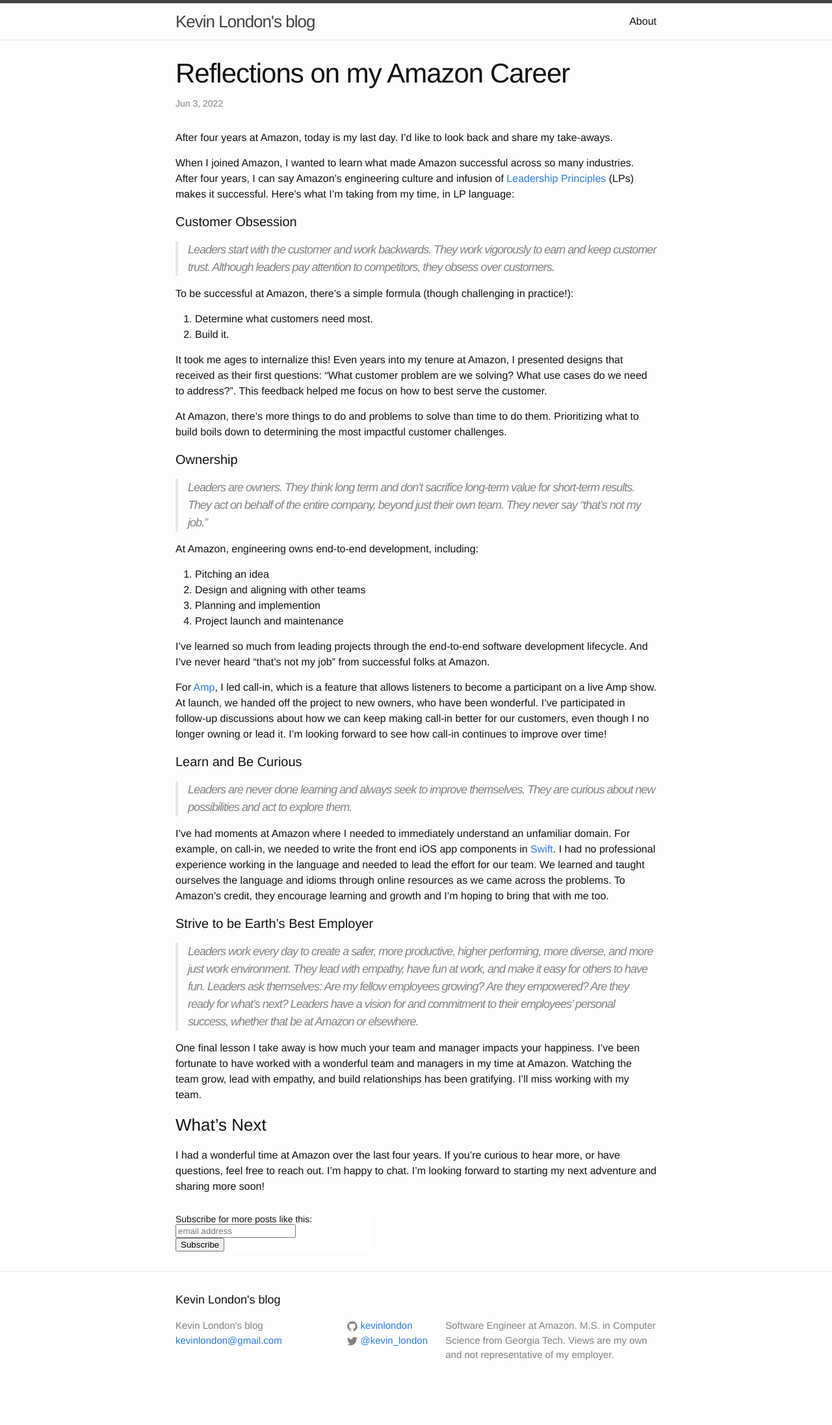
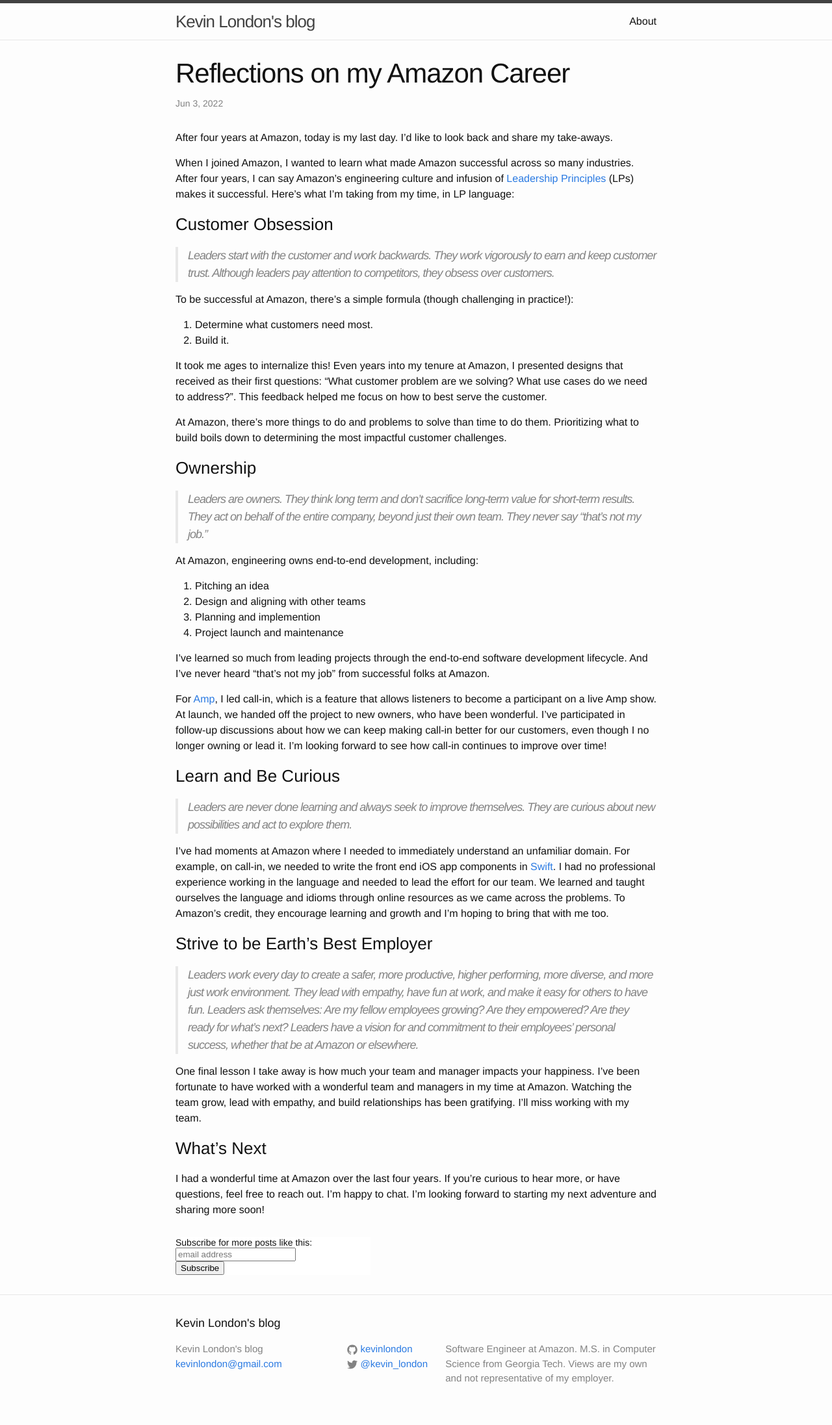
Before and after one commit to kevinlondon/kevinlondon.github.io, a Jekyll site: the page built from _posts/2022-06-03-reflections-amazon-career.md, in a window 1280 px wide. Shown: the whole page at 65% size. Built offline with Jekyll 4.4.1, drawn with Linux system fonts in a browser that asks for light colours; comment, search, counter and statistics services are not loaded; before the commit the page ends 2157 px from its top, so only the background shows below that.

Commit message:
Increase headline size

```diff
--- a/_posts/2022-06-03-reflections-amazon-career.md
+++ b/_posts/2022-06-03-reflections-amazon-career.md
@@ -13,7 +13,7 @@ engineering culture and infusion of [Leadership
 Principles](https://www.amazon.jobs/en/principles) (LPs) makes it successful.
 Here's what I'm taking from my time, in LP language:
 
-#### Customer Obsession
+### Customer Obsession
 
 > Leaders start with the customer and work backwards. They work vigorously to
 earn and keep customer trust. Although leaders pay attention to competitors,
@@ -33,7 +33,7 @@ At Amazon, there's more things to do and problems to solve than time to do them.
 Prioritizing what to build boils down to determining the most
 impactful customer challenges.
 
-#### Ownership
+### Ownership
 
 > Leaders are owners. They think long term and don’t sacrifice long-term value
 for short-term results. They act on behalf of the entire company, beyond just
@@ -56,7 +56,7 @@ participated in follow-up discussions about how we can keep making call-in
 better for our customers, even though I no longer owning or lead it. I'm
 looking forward to see how call-in continues to improve over time!
 
-#### Learn and Be Curious
+### Learn and Be Curious
 
 > Leaders are never done learning and always seek to improve themselves. They
 are curious about new possibilities and act to explore them.
@@ -70,7 +70,7 @@ through online resources as we came across the problems.
 To Amazon's credit, they encourage learning and growth
 and I'm hoping to bring that with me too.
 
-#### Strive to be Earth's Best Employer
+### Strive to be Earth's Best Employer
 
 > Leaders work every day to create a safer, more productive, higher performing,
 more diverse, and more just work environment. They lead with empathy, have fun
```
